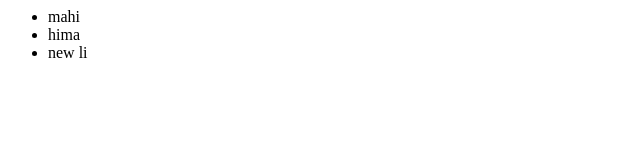
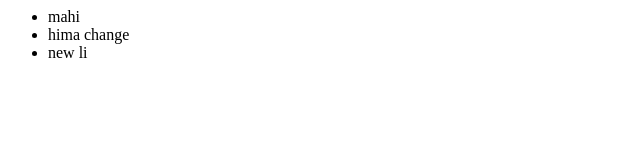
Before and after one commit to abuhasanmahi/newGitTest, a plain HTML site: page index.html in a window 1280 px wide. Shown: the full height of the page, 0-640 px from the left. Drawn offline with Linux system fonts and the light colour scheme.

Commit message:
2nd li changed

```diff
--- a/index.html
+++ b/index.html
@@ -2,7 +2,7 @@
     <body>
         <ul>
             <li>mahi</li>
-            <li>hima</li>
+            <li>hima change</li>
             <li>new li</li>
         </ul>
     </body>
```
